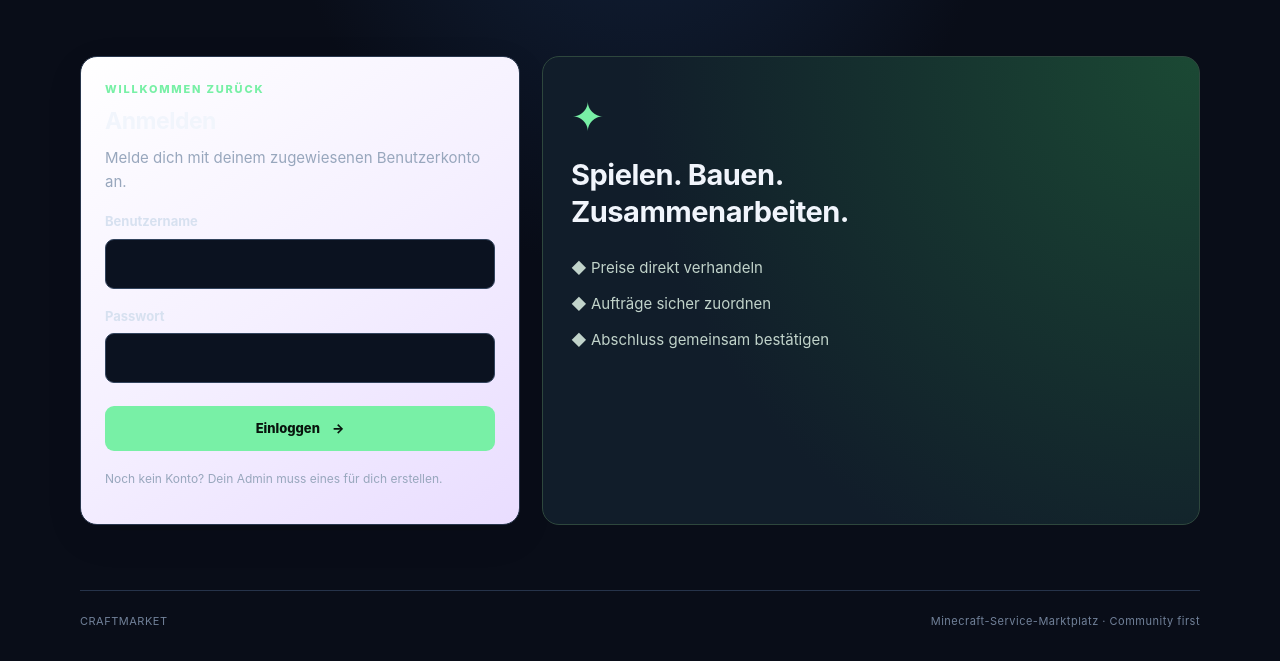
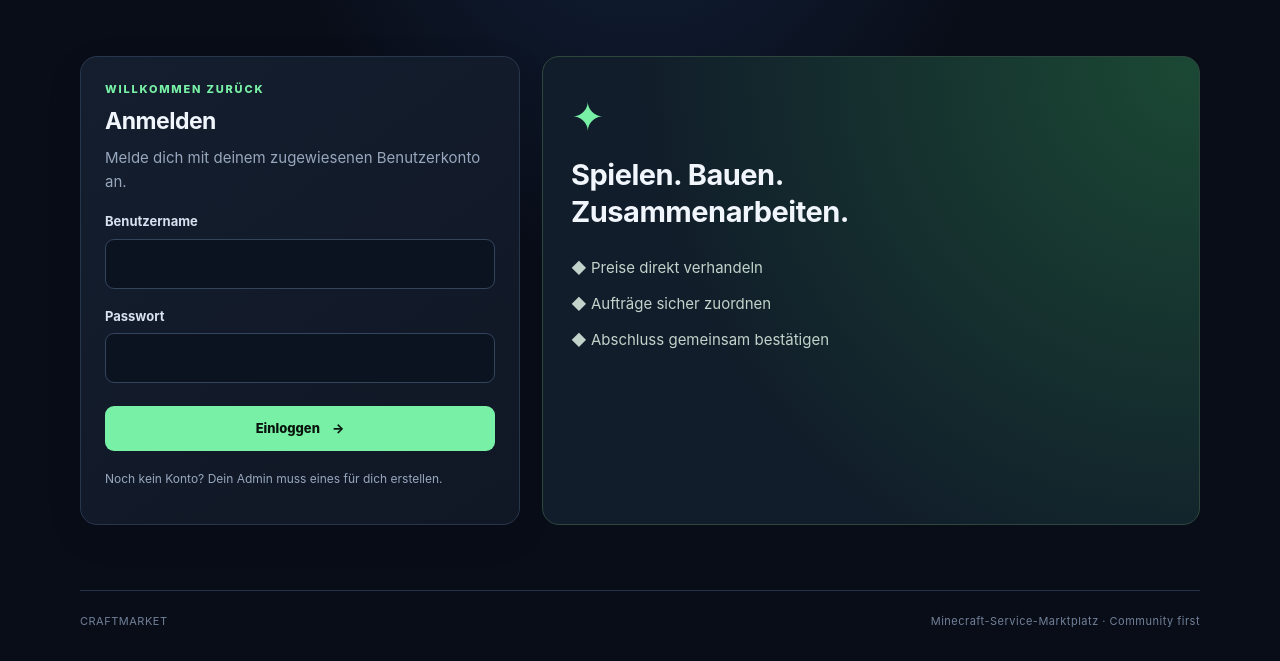
Before and after one commit to Roms-evgym/craftmarket, a website: page public/index.html in a window 1280 px wide. Shown: the part 373-1034 px from the top of the page. Drawn offline with Linux system fonts and the light colour scheme; no server answers.

Commit message:
Update style.css

```diff
--- a/public/style.css
+++ b/public/style.css
@@ -101,7 +101,7 @@ p { margin-top: 0; }
 .hidden { display: none !important; }
 
 .panel {
-  background: linear-gradient(145deg, #ffffff 0%, #f5f0ff 50%, #e9ddff 100%);
+  background: linear-gradient(145deg, #141e2e, #101725);
   border: 1px solid var(--border);
   border-radius: 17px;
   padding: 24px;
```
